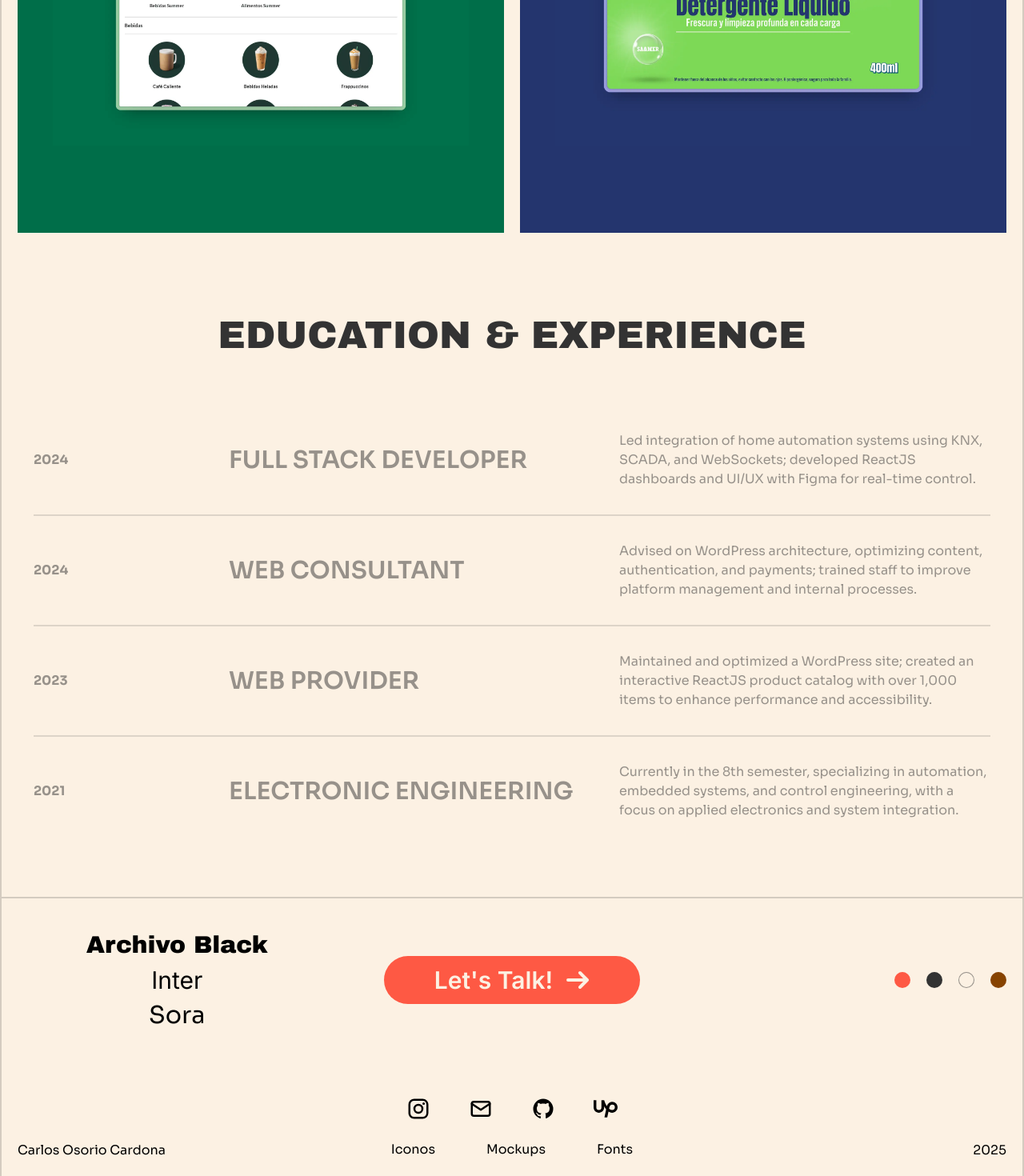
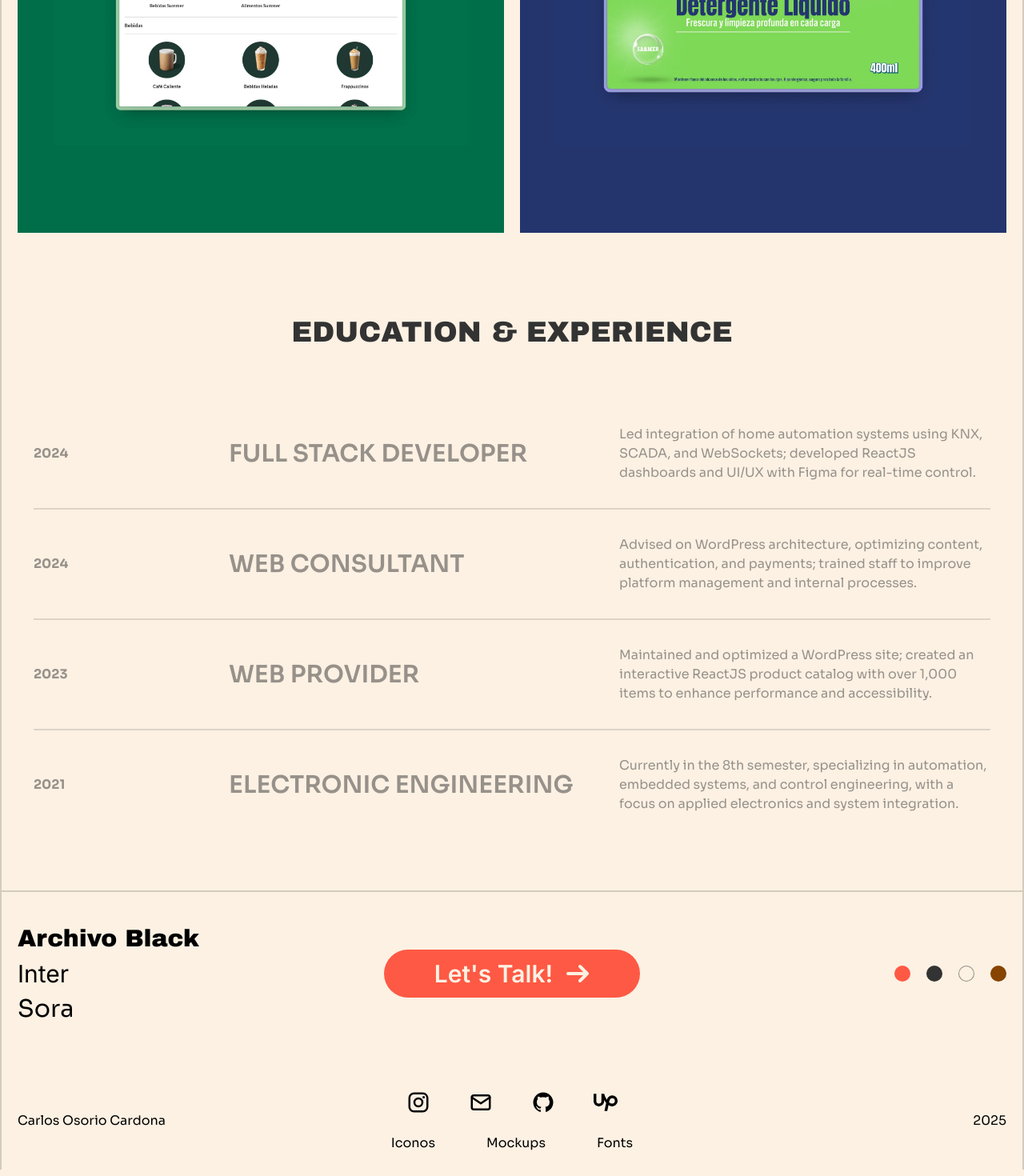
Before and after one commit to cosorio16/portfolio_v2, a React (Vite) app: page / in a window 1280 px wide. Shown: the part 2849-4319 px from the top of the page at 80% size. Built offline with nearby package versions, Linux system fonts and the light colour scheme; a web font is replaced by a local one.

Commit message:
overflow solved

```diff
--- a/src/App.jsx
+++ b/src/App.jsx
@@ -39,14 +39,14 @@ function App() {
           id="EXPERIENCE"
           className="py-16 px-10 text-carbon dark:text-cream flex flex-col gap-16 border-x-2 border-carbon/20 dark:border-cream/20"
         >
-          <h1 className="text-5xl uppercase text-center font-medium font-Archivo">
+          <h1 className="text-4xl md:text-5xlS uppercase text-center font-medium font-Archivo">
             Education & Experience
           </h1>
           <div className="flex flex-col hover:cursor-none ">
             {content.history.map((c, i) => (
               <div
                 key={i}
-                className={`lg:grid lg:grid-cols-5 flex justify-between items-center opacity-50 hover:opacity-100 transition-all duration-300 font-Sora gap-6 ${
+                className={`lg:grid lg:grid-cols-5 flex justify-between items-center opacity-100 md:opacity-50 hover:opacity-100 transition-all duration-300 font-Sora gap-6 ${
                   i + 1 !== content.history.length &&
                   "border-b-2 border-carbon/30 dark:border-cream/30"
                 } py-8 hover:py-10`}
--- a/src/components/Footer.jsx
+++ b/src/components/Footer.jsx
@@ -11,7 +11,7 @@ function Footer() {
       className="w-full flex flex-col p-5 pt-10 bg-cream gap-20 border-2 border-b-0 border-carbon/20 dark:border-white/20"
     >
       <div className="grid grid-cols-1 gap-5 items-center lg:grid-cols-3 w-full">
-        <div className="flex items-center flex-wrap justify-between lg:flex-col gap-2 text-3xl">
+        <div className="flex items-center lg:items-start flex-wrap justify-between lg:flex-col gap-2 text-3xl">
           <span className="font-Archivo">Archivo Black</span>
           <span className="font-Inter">Inter</span>
           <span className="font-Sora">Sora</span>
@@ -37,7 +37,7 @@ function Footer() {
           </ul>
         </div>
       </div>
-      <div className="lg:grid lg:grid-cols-3 flex flex-wrap justify-center gap-5 font-Sora items-end">
+      <div className="lg:grid lg:grid-cols-3 flex flex-col items-center justify-center gap-5 font-Sora">
         <p>Carlos Osorio Cardona</p>
         <div className="flex flex-col gap-5 items-center justify-center">
           <div className="flex items-center gap-10">
--- a/src/index.css
+++ b/src/index.css
@@ -20,3 +20,8 @@ html {
   user-select: none;
   scroll-behavior: smooth;
 }
+
+html,
+body {
+  overflow-x: hidden;
+}
```
